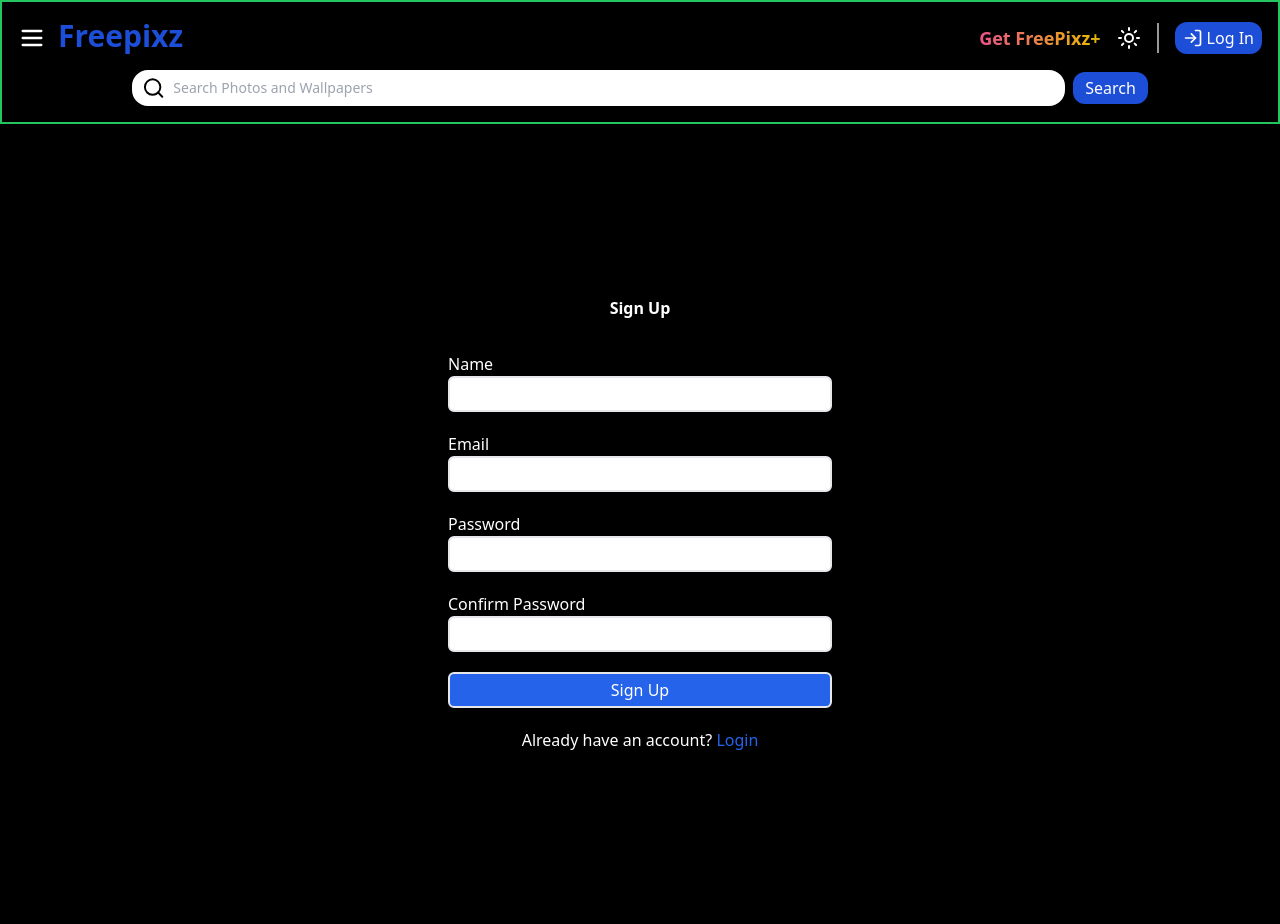
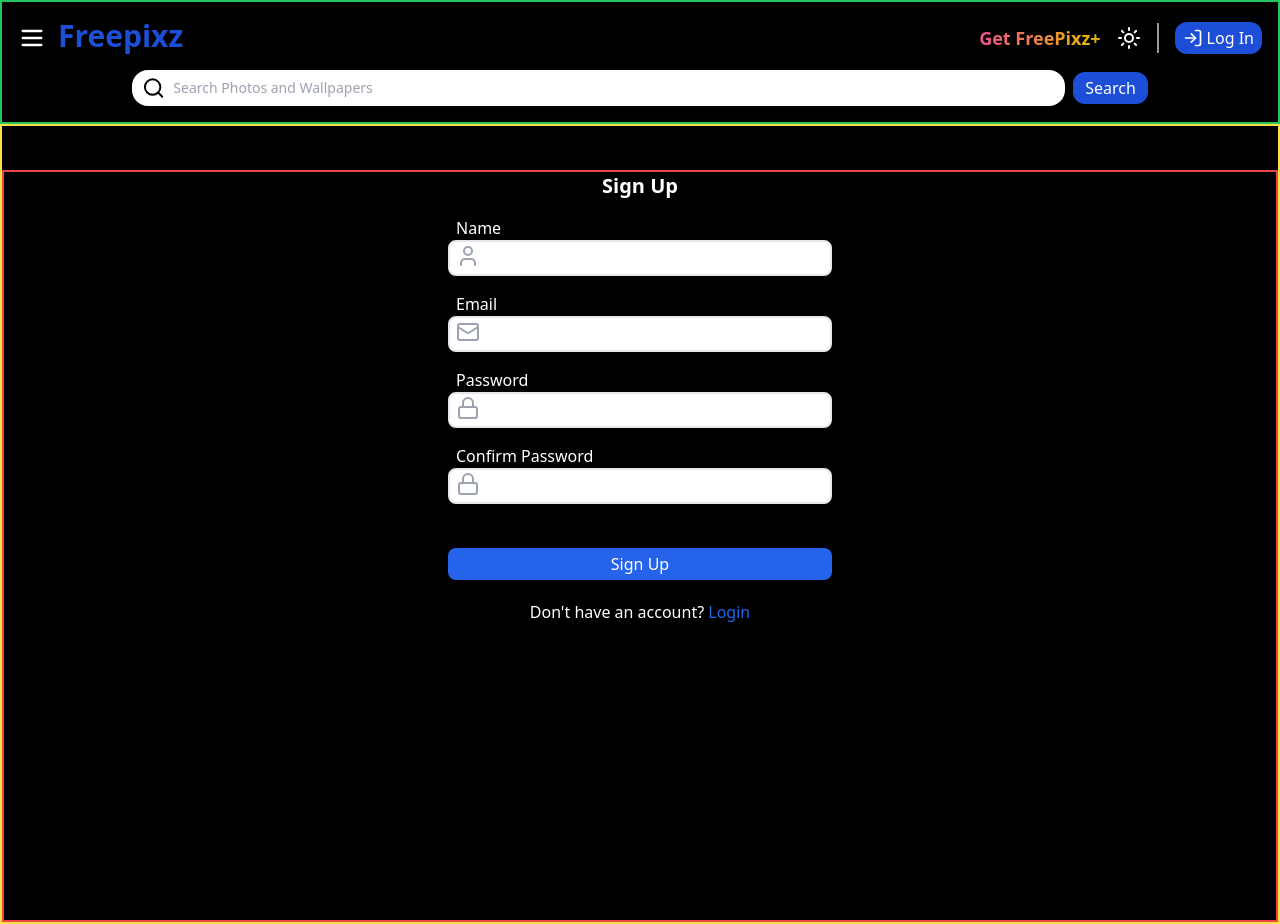
Before and after one commit to Ad-cmd-1976/Wallpaper-App, a React (Vite) app in the folder frontend/: page /signup in a window 1280 px wide. Built offline with nearby package versions, Linux system fonts and the light colour scheme; no server answers.

Commit message:
Login & SignUp UI

```diff
--- /dev/null
+++ b/frontend/src/components/FormField.jsx
@@ -0,0 +1,23 @@
+import { useThemeStore } from "../store/useThemeStore.js"
+
+const FormField = ({id,content,value,onchange,type="text",name}) => {
+   const { theme }=useThemeStore();
+  return (
+    <div>
+        <label htmlFor="email" className='pl-2 text-md'>Email</label>
+        <div className='relative'>
+            <Mail className='size-6 absolute top-1 left-2 pointer-events-none text-gray-400'/>
+            <input
+            onChange={onchange}
+            type="text"
+            name="email"
+            id="email"
+            value={value}
+            className={`border-2 w-80 sm:w-96 p-1 pl-10 rounded-lg focus:outline-none focus:ring-gray-400 ${theme?"text-gray-400":"text-black"}`}
+            />
+        </div>
+    </div>
+  )
+}
+
+export default FormField
--- a/frontend/src/components/Landingpage.jsx
+++ b/frontend/src/components/Landingpage.jsx
@@ -48,7 +48,7 @@ const Landingpage = () => {
           >
             <img src={image.url} className='w-full h-full object-cover cursor-pointer transition-all ease-in-out hover:scale-110'></img>
             <div
-            className='absolute bottom-4 right-4 sm:bottom-5 sm:right-5 bg-black/60 backdrop-blur-md p-2 rounded-full cursor-pointer w-fit -translate-y-10 opacity-0 group-hover:translate-y-0 group-hover:opacity-100 transition-all ease-in-out duration-200'
+            className='absolute bottom-4 right-4 sm:bottom-5 sm:right-5 bg-black/60 backdrop-blur-md p-2 rounded-full cursor-pointer w-fit -translate-y-10 lg:opacity-0 group-hover:translate-y-0 group-hover:opacity-100 transition-all ease-in-out duration-200'
             >
               <Download className='size-9'/>
             </div>
--- a/frontend/src/pages/LoginPage.jsx
+++ b/frontend/src/pages/LoginPage.jsx
@@ -1,23 +1,18 @@
 import {useState} from 'react';
 import { Link } from 'react-router-dom';
+import { Lock, Mail, Loader } from 'lucide-react';
 import {useThemeStore} from '../store/useThemeStore.js';
 import { useAuthStore } from '../store/useAuthStore.js';
+import { motion } from 'framer-motion';
 const LoginPage = () => {
   const {theme}=useThemeStore();
 
-  const {login,isLoading}=useAuthStore();
+  const {login,isloading}=useAuthStore();
 
   const [loginInfo, setloginInfo] = useState({
     email:"",
     password:""
   })
-
-  const handleChange=(e)=>{
-    const {name,value}=e.target;
-    const cpyloginInfo={...loginInfo};
-    cpyloginInfo[name]=value;
-    setloginInfo(cpyloginInfo);
-  }
 
   const handlelogin=async (e)=>{
     e.preventDefault();
@@ -26,58 +21,80 @@ const LoginPage = () => {
 
   return (
     <div
-    className={`flex flex-col gap-8 justify-center items-center min-h-screen min-w-full mx-auto ${theme?"bg-white text-black":"bg-black text-white"} `}
+    className={`flex justify-center border-2 border-yellow-300 gap-8 pt-7 sm:pt-11 min-h-screen min-w-full mx-auto ${theme?"bg-white text-gray-400":"bg-black text-white"} `}
     >
-      <h1 className='font-bold'>Login</h1>
-      <form
+      <div className='border-2 border-red-500 flex gap-10 flex-col items-center w-full'>
+        <div className='flex flex-col gap-4 justify-center items-center w-full'>
+          <motion.p
+          initial={{opacity:0,y:-20}}
+          animate={{opacity:1,y:0}}
+          transition={{duration:0.5,delay:0.25}}
+          className='text-xl font-bold'
+          >Login</motion.p>
+          <motion.form
+          initial={{opacity:0,y:20}}
+          animate={{opacity:1,y:0}}
+          transition={{duration:0.5,delay:0.25}}
           onSubmit={handlelogin}
-      method="post"
-      className='flex flex-col gap-5'
+          className="flex flex-col gap-4"
           >
+
             <div>
-          <label htmlFor="email">Email</label>
-          <div>
+              <label htmlFor="email" className='pl-2 text-md'>Email</label>
+              <div className='relative'>
+                <Mail className='size-6 absolute top-1 left-2 pointer-events-none text-gray-400'/>
                 <input
-          onChange={handleChange}
+                onChange={(e)=>setloginInfo({...loginInfo,email:e.target.value})}
                 type="text"
                 name="email"
                 id="email"
                 value={loginInfo.email}
-          className='border-2 w-96 p-1 pl-2 rounded-md text-black'
-          autoFocus
+                className={`border-2 w-80 sm:w-96 p-1 pl-10 rounded-lg focus:outline-none focus:ring-gray-400 ${theme?"text-gray-400":"text-black"}`}
                 />
               </div>
             </div>
 
             <div>
-          <label htmlFor="password">Password</label>
-          <div>
+              <label htmlFor="password" className='pl-2 text-md'>Password</label>
+              <div className='relative'>
+                <Lock className='size-6 absolute top-1 left-2 pointer-events-none text-gray-400'/>
                 <input
-          onChange={handleChange}
+                onChange={(e)=>setloginInfo({...loginInfo,password:e.target.value})}
                 type="password"
                 name="password"
                 id="password"
                 value={loginInfo.password}
-          className='border-2 w-96 p-1 pl-2 rounded-md text-black'
-          autoFocus
+                className={`border-2 w-80 sm:w-96 p-1 pl-10 rounded-lg focus:outline-none focus:ring-gray-400 ${theme?"text-gray-400":"text-black"}`}
                 />
               </div>
             </div>
 
+          <div className='flex flex-col justify-center items-center gap-5 mt-7'>
             <div>
               <button
               type="submit"
-          className='border-2 bg-blue-600 hover:bg-blue-500 rounded-md w-96 py-1'
+              className='bg-blue-600 flex justify-center hover:bg-blue-500 hover:scale-105 transition-all ease-in-out rounded-lg w-80 sm:w-96 py-1'
+              disabled={isloading}
               >
-            Login
+                { isloading ?
+                  <>
+                    <Loader className='size-6 animate-spin mr-2'/>
+                    Loading...
+                  </>
+                  :
+                  <span>Login</span>
+                }
               </button>
             </div>
 
             <span className='text-center'>
               Don't have an account? {" "}
-          <Link to='/signup' className='text-blue-600 hover:underline'>Signup</Link>
+              <Link to='/signup' className='text-blue-600 hover:underline hover:text-blue-500'>Signup</Link>
             </span>
-      </form>
+          </div>
+        </motion.form>
+      </div>
+    </div>
   </div>
   )
 }
--- a/frontend/src/pages/SignupPage.jsx
+++ b/frontend/src/pages/SignupPage.jsx
@@ -1,8 +1,9 @@
 import { useState } from 'react'
-import { Link, useNavigate } from 'react-router-dom'
-import { toast } from 'react-hot-toast'
+import { Link } from 'react-router-dom';
+import { Lock, User, Mail, Loader } from 'lucide-react';
 import {useThemeStore} from '../store/useThemeStore.js'
 import { useAuthStore } from '../store/useAuthStore.js'
+import { motion } from 'framer-motion';
 
 const SignupPage = () => {
   const {theme}=useThemeStore();
@@ -15,95 +16,118 @@ const SignupPage = () => {
     confirmPassword:""
   })
 
-  const navigate=useNavigate();
-  const handleChange=(e)=>{
-    const {name,value}=e.target;
-    const cpysignInfo={...signInfo};
-    cpysignInfo[name]=value;
-    setsignInfo(cpysignInfo);
-  }
-
   const handleSubmit=async (e)=>{
     e.preventDefault();
     signup(signInfo);
   }
 
   return (
-    <div className={`flex flex-col gap-8 justify-center items-center min-h-screen min-w-full mx-auto  ${theme?"bg-white text-black":"bg-black text-white"}`}>
-      <h1 className='font-bold'>Sign Up</h1>
-      <form
+    <div
+    className={`flex justify-center border-2 border-yellow-300 gap-8 pt-7 sm:pt-11 min-h-screen min-w-full mx-auto ${theme?"bg-white text-gray-400":"bg-black text-white"} `}
+    >
+      <div className='border-2 border-red-500 flex gap-10 flex-col items-center w-full'>
+        <div className='flex flex-col gap-4 justify-center items-center w-full'>
+          <motion.p
+          initial={{opacity:0,y:-20}}
+          animate={{opacity:1,y:0}}
+          transition={{duration:0.5,delay:0.25}}
+          className='text-xl font-bold'
+          >Sign Up</motion.p>
+          <motion.form
+          initial={{opacity:0,y:20}}
+          animate={{opacity:1,y:0}}
+          transition={{duration:0.5,delay:0.25}}
           onSubmit={handleSubmit}
-      className='flex flex-col gap-5'
+          className="flex flex-col gap-4"
           >
+
             <div>
-          <label htmlFor="name">Name</label>
-          <div>
+              <label htmlFor="name" className='pl-2 text-md'>Name</label>
+              <div className='relative'>
+                <User className='size-6 absolute top-1 left-2 pointer-events-none text-gray-400'/>
                 <input
-            onChange={handleChange}
-            className='border-2 w-96 p-1 pl-2 rounded-md text-black'
-            type='text'
-            id='name'
-            name='name'
+                onChange={(e)=>setsignInfo({...signInfo,name:e.target.value})}
+                type="text"
+                name="name"
+                id="name"
                 value={signInfo.name}
-          />
-          </div>
-        </div>
-        <div>
-          <label htmlFor="name">Email</label>
-          <div>
-          <input
-            onChange={handleChange}
-            className='border-2 w-96 p-1 pl-2 rounded-md text-black'
-            type='text'
-            id='email'
-            name='email'
-            value={signInfo.email}
-          />
-          </div>
-        </div>
-        <div>
-          <label htmlFor="name">Password</label>
-          <div>
-          <input
-            onChange={handleChange}
-            className='border-2 w-96 p-1 pl-2 rounded-md text-black'
-            type='password'
-            id='password'
-            name='password'
-            value={signInfo.password}
+                className={`border-2 w-80 sm:w-96 p-1 pl-10 rounded-lg focus:outline-none focus:ring-gray-400 ${theme?"text-gray-400":"text-black"}`}
                 />
               </div>
           </div>
 
           <div>
-          <label htmlFor="name">Confirm Password</label>
-          <div>
+            <label htmlFor="email" className='pl-2 text-md'>Email</label>
+            <div className='relative'>
+              <Mail className='size-6 absolute top-1 left-2 pointer-events-none text-gray-400'/>
               <input
-            onChange={handleChange}
-            className='border-2 w-96 p-1 pl-2 rounded-md text-black'
-            type='password'
-            id='confirmPassword'
-            name='confirmPassword'
-            value={signInfo.confirmPassword}
+              onChange={(e)=>setsignInfo({...signInfo,email:e.target.value})}
+              type="text"
+              name="email"
+              id="email"
+              value={signInfo.email}
+              className={`border-2 w-80 sm:w-96 p-1 pl-10 rounded-lg focus:outline-none focus:ring-gray-400 ${theme?"text-gray-400":"text-black"}`}
               />
             </div>
           </div>
 
           <div>
+            <label htmlFor="password" className='pl-2 text-md'>Password</label>
+            <div className='relative'>
+              <Lock className='size-6 absolute top-1 left-2 pointer-events-none text-gray-400'/>
+              <input
+              onChange={(e)=>setsignInfo({...signInfo,password:e.target.value})}
+              type="password"
+              name="password"
+              id="password"
+              value={signInfo.password}
+              className={`border-2 w-80 sm:w-96 p-1 pl-10 rounded-lg focus:outline-none focus:ring-gray-400 ${theme?"text-gray-400":"text-black"}`}
+              />
+            </div>
+          </div>
+
+          <div>
+            <label htmlFor="password" className='pl-2 text-md'>Confirm Password</label>
+            <div className='relative'>
+              <Lock className='size-6 absolute top-1 left-2 pointer-events-none text-gray-400'/>
+              <input
+              onChange={(e)=>setsignInfo({...signInfo,confirmPassword:e.target.value})}
+              type="password"
+              name="confirmPassword"
+              id="confirmPassword"
+              value={signInfo.confirmPassword}
+              className={`border-2 w-80 sm:w-96 p-1 pl-10 rounded-lg focus:outline-none focus:ring-gray-400 ${theme?"text-gray-400":"text-black"}`}
+              />
+            </div>
+          </div>
+
+
+          <div className='flex flex-col justify-center items-center gap-5 mt-7'>
+            <div>
               <button
-          className='border-2 bg-blue-600 hover:bg-blue-500 rounded-md w-96 py-1'
-          type="submit">
-            Sign Up
+              type="submit"
+              className='bg-blue-600 px-auto flex justify-center hover:bg-blue-500 hover:scale-105 transition-all ease-in-out rounded-lg w-80 sm:w-96 py-1'
+              disabled={isloading}
+              >
+                { isloading?
+                  <>
+                    <Loader className='animate-spin size-6 mr-2'/>
+                    Loading...
+                  </>
+                :
+                <span>Sign Up</span>
+                }
               </button>
             </div>
 
             <span className='text-center'>
-          Already have an account?{" "}
-          <Link to='/login' className='text-blue-600 hover:underline'>
-          Login
-          </Link>
+              Don't have an account? {" "}
+              <Link to='/login' className='text-blue-600 hover:underline hover:text-blue-500'>Login</Link>
             </span>
-      </form>
+          </div>
+        </motion.form>
+      </div>
+    </div>
   </div>
   )
 }
--- a/frontend/src/store/useAuthStore.js
+++ b/frontend/src/store/useAuthStore.js
@@ -4,28 +4,31 @@ import axios from '../lib/axios.js'
 
 export const useAuthStore=create((set,get)=>({
     user:null,
-    isLoading:false,
+    isloading:false,
     checkingAuth:false,
 
     signup:async({ name, email, password, confirmPassword})=>{
-        set({ isLoading:true });
+        set({ isloading:true });
 
         if(password != confirmPassword){
-            set({ isLoading:false });
+            set({ isloading:false });
             return toast.error("Password not matched!");
         }
         try{
             const res=await axios.post('/auth/signup',{ name, email, password });
-            set({ user:res.data, isLoading:false });
+            set({ user:res.data });
             toast.success("Signup Successfull!");
         }
         catch(error){
             toast.error(error.response?.data?.message || "Failed to signup");
         }
+        finally{
+            set({ isloading:false });
+        }
     },
 
     login:async ({ email, password })=>{
-        set({ isLoading:true });
+        set({ isloading:true });
         try{
             const res=await axios.post('/auth/login',{email:email,password:password});
             set({ user:res.data });
@@ -35,7 +38,7 @@ export const useAuthStore=create((set,get)=>({
             toast.error(error.response.data.message || "Failed to login");
         }
         finally{
-            set({ isLoding:false });
+            set({ isloading:false });
         }
     },
 
```
Lines whose indentation alone changed are shown as unchanged.
